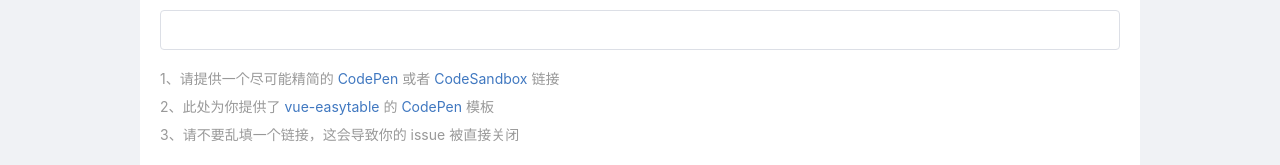
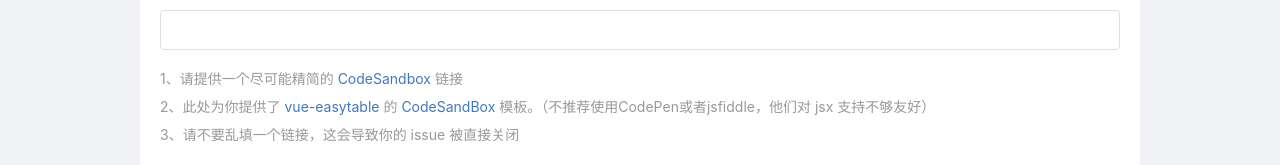
Before and after one commit to Happy-Coding-Clans/issue-template, a Vue app: page /#/zh in a window 1280 px wide. Shown: the part 706-871 px from the top of the page. Built offline with nearby package versions, Linux system fonts and the light colour scheme; no server answers.

Commit message:
模板改为 CodeSandBox

```diff
--- a/src/locale/i18n.js
+++ b/src/locale/i18n.js
@@ -14,13 +14,11 @@ export default {
             systemTypedesc: "like: Windows",
             reproductionLink: "Reproduction url",
             reproductionLinkDesc1: `1、Please provide a link by forking
-            <a target='blank' href="https://codepen.io/">CodePen</a>
-            or
             <a target='blank' href="https://codesandbox.io/"
                 >CodeSandbox</a
-            >.
+            >. (codepen or jsfiddle are not recommended. They are not friendly to JSX support.)
             `,
-            reproductionLinkDesc2: `2、The <a target='blank' href="https://codepen.io/huangsw/pen/LYbEGzz?editors=0010">CodePen</a> template of <a target='blank' href="https://github.com/Happy-Coding-Clans/vue-easytable">vue-easytable</a> are provided for you.
+            reproductionLinkDesc2: `2、The <a target='blank' href="https://codesandbox.io/s/vue-easytable-template-yg2iu">CodeSandBox</a> template of <a target='blank' href="https://github.com/Happy-Coding-Clans/vue-easytable">vue-easytable</a> are provided for you.
             `,
             reproductionLinkDesc3:
                 "3、Please do not just fill in a random link. We will close your issue if you do that.",
@@ -84,15 +82,13 @@ export default {
             systemTypedesc: "例如： Windows",
             reproductionLink: "重现链接",
             reproductionLinkDesc1: `1、请提供一个尽可能精简的
-            <a target='blank' href="https://codepen.io/">CodePen</a>
-            或者
             <a target='blank' href="https://codesandbox.io/"
                 >CodeSandbox</a
             >
             链接`,
             reproductionLinkDesc2: ` 2、此处为你提供了 <a target='blank' href="https://github.com/Happy-Coding-Clans/vue-easytable">vue-easytable</a> 的
-            <a target='blank' href="https://codepen.io/huangsw/pen/LYbEGzz?editors=0010">CodePen</a>
-            模板`,
+            <a target='blank' href="https://codesandbox.io/s/vue-easytable-template-yg2iu">CodeSandBox</a>
+            模板。（不推荐使用CodePen或者jsfiddle，他们对 jsx 支持不够友好）`,
             reproductionLinkDesc3:
                 "3、请不要乱填一个链接，这会导致你的 issue 被直接关闭",
             reproductionStep: "重现步骤",
```
